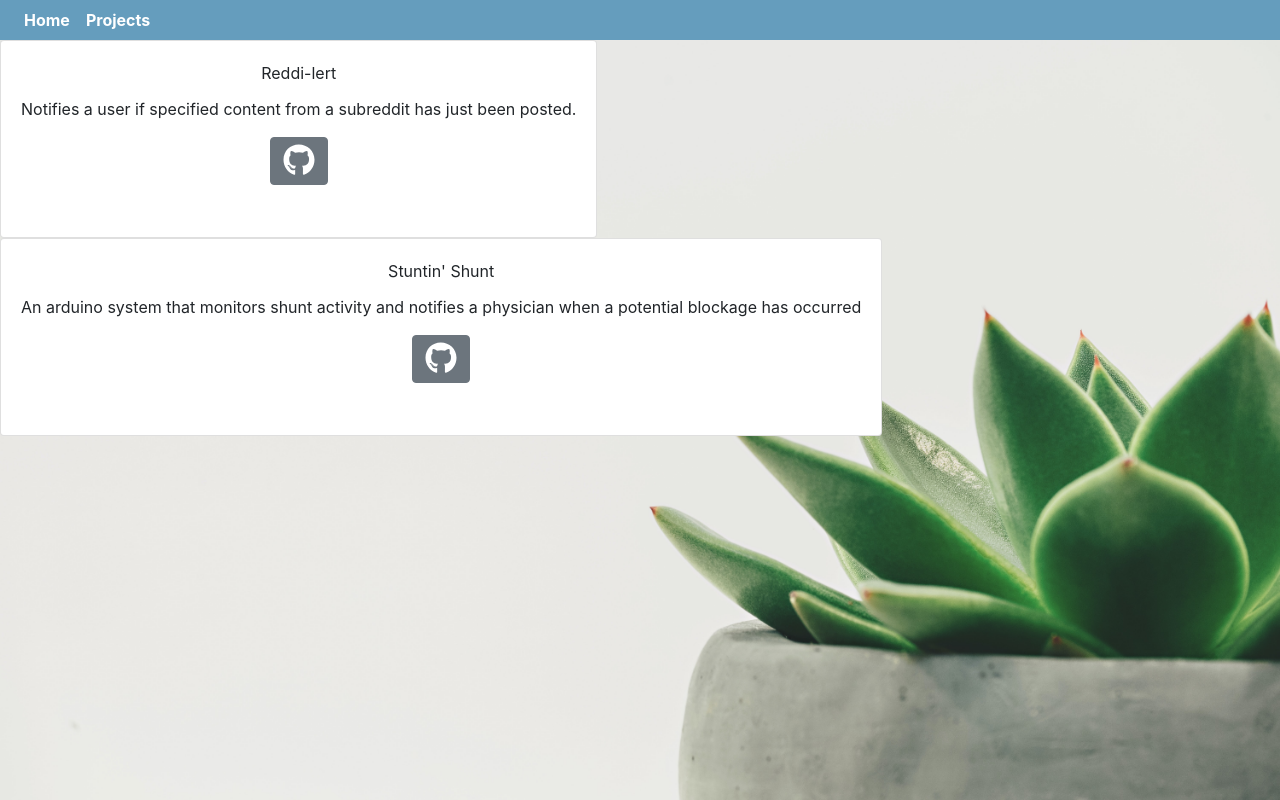
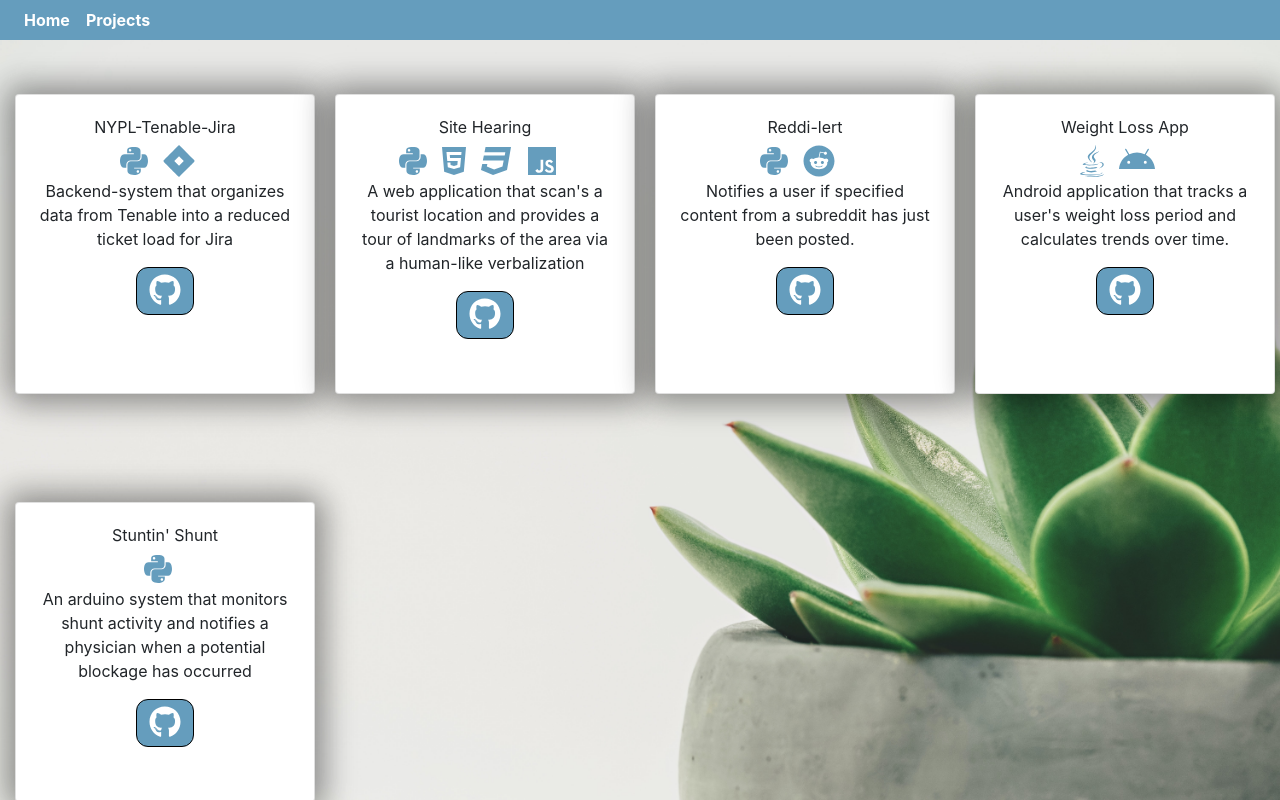
Before and after one commit to arun-ajay/arun-ajay-website-OLD, a React (Create React App) app: page /Projects in a window 1280 px wide. Built offline with nearby package versions, Linux system fonts and the light colour scheme.

Commit message:
added a data file for projects and added some styling to the cards

```diff
--- a/src/components/JumboIntro/JumboIntro.css
+++ b/src/components/JumboIntro/JumboIntro.css
@@ -26,7 +26,7 @@
   text-align: center;
 }
 
-.button{
+.jumboButton{
   background-color: #659DBD !important;
   border: 1px solid black !important;
   border-radius: .75em !important;
@@ -44,7 +44,7 @@
  /* border: 5px solid blue */
 }
 
-.icon{
+.jumboIcon{
   color :white;
 }
 
--- a/src/components/JumboIntro/JumboIntro.js
+++ b/src/components/JumboIntro/JumboIntro.js
@@ -14,13 +14,13 @@ const JumboIntro = (props) => {
         <Container>
           <Row>
             <Col>
-            <Button className = "button"><FontAwesomeIcon icon = {faGithub} size="2x" className = "icon"/></Button>
+            <Button className = "jumboButton"><FontAwesomeIcon icon = {faGithub} size="2x" className = "jumboIcon"/></Button>
             <div class = "divider"></div>
-            <Button className = "button"><FontAwesomeIcon icon = {faLinkedinIn} size="2x" className = "icon"/></Button>
+            <Button className = "jumboButton"><FontAwesomeIcon icon = {faLinkedinIn} size="2x" className = "jumboIcon"/></Button>
             <div class = "divider"></div>
-            <Button className = "button"><FontAwesomeIcon icon = {faInstagram} size="2x" className = "icon"/></Button>
+            <Button className = "jumboButton"><FontAwesomeIcon icon = {faInstagram} size="2x" className = "jumboIcon"/></Button>
             <div class = "divider"></div>
-            <Button className = "button"><FontAwesomeIcon icon = {faStackOverflow} size="2x" className = "icon"/></Button>
+            <Button className = "jumboButton"><FontAwesomeIcon icon = {faStackOverflow} size="2x" className = "jumboIcon"/></Button>
             </Col>
           </Row>
         </Container>
--- a/src/components/ProjectCard/ProjectCard.css
+++ b/src/components/ProjectCard/ProjectCard.css
@@ -0,0 +1,31 @@
+.projectCard{
+    /* border: 5px solid red !important; */
+    margin: 30px auto;
+    width: 300px;
+    height: 300px;
+    border-radius: 40px;
+    box-shadow: 5px 5px 30px 7px rgba(0,0,0,0.25), -5px -5px 30px 7px rgba(0,0,0,0.22);
+    cursor: pointer;
+    transition: 0.4s;
+}
+
+.projectCard:hover {
+    transform: scale(1.3, 1.3);
+    box-shadow: 5px 5px 30px 15px rgba(0,0,0,0.25),
+      -5px -5px 30px 15px rgba(0,0,0,0.22);
+  }
+
+.projectCardIcon{
+    color:#659DBD;
+    margin-right: 15px;
+}
+
+.projectButton{
+    background-color: #659DBD !important;
+    border: 1px solid black !important;
+    border-radius: .75em !important;
+}
+
+.projectButtonIcon{
+    color:white
+}
--- a/src/components/ProjectCard/ProjectCard.js
+++ b/src/components/ProjectCard/ProjectCard.js
@@ -1,7 +1,7 @@
 import React from 'react';
 import {
   Card, CardText, CardBody,
-  CardTitle, Button, CardFooter
+  CardTitle, Button, CardFooter, CardSubtitle
 } from 'reactstrap';
 import {FontAwesomeIcon} from '@fortawesome/react-fontawesome'
 import {faGithub} from '@fortawesome/free-brands-svg-icons'
@@ -11,17 +11,17 @@ const ProjectCard = (props) => {
   var url = props.url
   var iconData = props.projectIcons
   let icons = iconData.map(d =>(
-    <FontAwesomeIcon icon = {d} size="2x" className = "icon"/>
+    <FontAwesomeIcon icon = {d} size="2x" className = "projectCardIcon"/>
   ))
   return (
     <div>
-      <Card>
+      <Card className = "projectCard">
         <CardBody>
           <CardTitle>{props.title}</CardTitle>
+          <CardSubtitle>{icons}</CardSubtitle>
           <CardText>{props.text}</CardText>
-          <Button onClick = {() => window.open(url,"_blank")}><FontAwesomeIcon icon = {faGithub} size="2x" className = "icon"/></Button>
+          <Button onClick = {() => window.open(url,"_blank")} className = "projectButton"><FontAwesomeIcon icon = {faGithub} size="2x" className = "projectButtonIcon"/></Button>
         </CardBody>
-        {icons}
       </Card>
     </div>
   );
--- a/src/components/pages/Projects/Projects.js
+++ b/src/components/pages/Projects/Projects.js
@@ -1,38 +1,28 @@
 import React from 'react';
 import {Container,Row,Col} from 'reactstrap';
 import "./Projects.css";
-import {faGithub} from '@fortawesome/free-brands-svg-icons'
-import {CardDeck} from 'reactstrap';
 import ProjectCard from "../../ProjectCard/ProjectCard";
-
+import {projectData} from "./data";
 class Projects extends React.Component {
     state = {
-        data: [
-            {
-                "projectTitle": "Reddi-lert",
-                "projectIcons": [faGithub],
-                "projectDescription": "Notifies a user if specified content from a subreddit has just been posted.",
-                "projectURL": "https://github.com/arun-ajay/Reddi-lert"
-            },
-            {
-                "projectTitle": "Stuntin' Shunt",
-                "projectIcons": [faGithub],
-                "projectDescription": "An arduino system that monitors shunt activity and notifies a physician when a potential blockage has occurred",
-                "projectURL": "https://github.com/arun-ajay/stuntin-shunt"
-            }
-
-        ]
+        data: projectData
     }
 
         render(){
             var deckArray = this.state.data.map(d => (
-                <ProjectCard title = {d.projectTitle} projectIcons = {d.projectIcons} text = {d.projectDescription} url = {d.projectURL}/>
+                <Col sm = "3">
+                    <br></br>
+                    <ProjectCard title = {d.projectTitle} projectIcons = {d.projectIcons} text = {d.projectDescription} url = {d.projectURL}/>
+                    <br></br>
+                </Col>
             ));
             return(
             <div className = "homeDiv">
-                <CardDeck>
-                    {deckArray}
-                </CardDeck>
+                <Container fluid>
+                    <Row>
+                        {deckArray}
+                    </Row>
+                </Container>
             </div>
 
         )
--- /dev/null
+++ b/src/components/pages/Projects/data.js
@@ -0,0 +1,36 @@
+import {faPython,faJira,faJava,faAndroid,faHtml5,faCss3,faJs, faReddit} from '@fortawesome/free-brands-svg-icons'
+
+export const projectData = [
+    {
+        "projectTitle": "NYPL-Tenable-Jira",
+        "projectIcons": [faPython,faJira],
+        "projectDescription": "Backend-system that organizes data from Tenable into a reduced ticket load for Jira ",
+        "projectURL": "https://github.com/NYPL/NYPL-Tenable-Jira"
+    },
+    {
+        "projectTitle": "Site Hearing",
+        "projectIcons": [faPython,faHtml5,faCss3,faJs],
+        "projectDescription": "A web application that scan's a tourist location and provides a tour of landmarks of the area via a human-like verbalization",
+        "projectURL": "https://github.com/Gerard-Cancino/SiteHearing"
+    },
+    {
+        "projectTitle": "Reddi-lert",
+        "projectIcons": [faPython,faReddit],
+        "projectDescription": "Notifies a user if specified content from a subreddit has just been posted.",
+        "projectURL": "https://github.com/arun-ajay/Reddi-lert"
+    },
+    {
+        "projectTitle": "Weight Loss App",
+        "projectIcons": [faJava,faAndroid],
+        "projectDescription": "Android application that tracks a user's weight loss period and calculates trends over time.",
+        "projectURL": "https://github.com/arun-ajay/stuntin-shunt"
+    },
+    {
+        "projectTitle": "Stuntin' Shunt",
+        "projectIcons": [faPython],
+        "projectDescription": "An arduino system that monitors shunt activity and notifies a physician when a potential blockage has occurred",
+        "projectURL": "https://github.com/arun-ajay/stuntin-shunt"
+    },
+
+
+]
```
